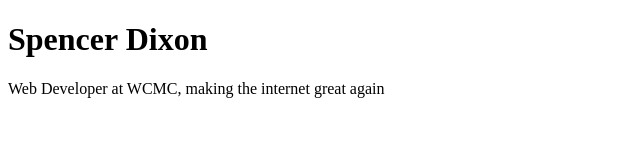
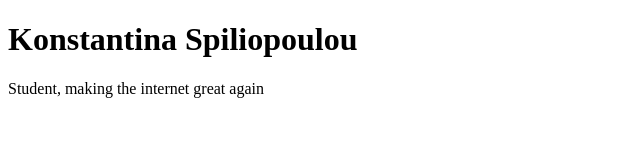
Before and after one commit to Konstant1na/Konstant1na.github.io, a plain HTML site: page index.html in a window 1280 px wide. Shown: the whole page, without its empty margins (0-640 px from the left). Drawn offline with Linux system fonts and the light colour scheme.

Commit message:
first commit

```diff
--- a/index.html
+++ b/index.html
@@ -5,9 +5,9 @@
     <title>About Me</title>
   </head>
   <body>
-    <h1>Spencer Dixon</h1>
+    <h1>Konstantina Spiliopoulou</h1>
     <p>
-      Web Developer at WCMC, making the internet great again
+      Student, making the internet great again
     </p>
   </body>
 </html>
```
